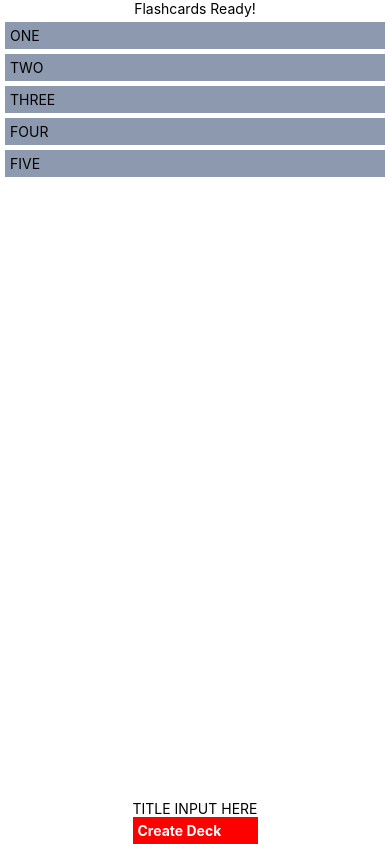
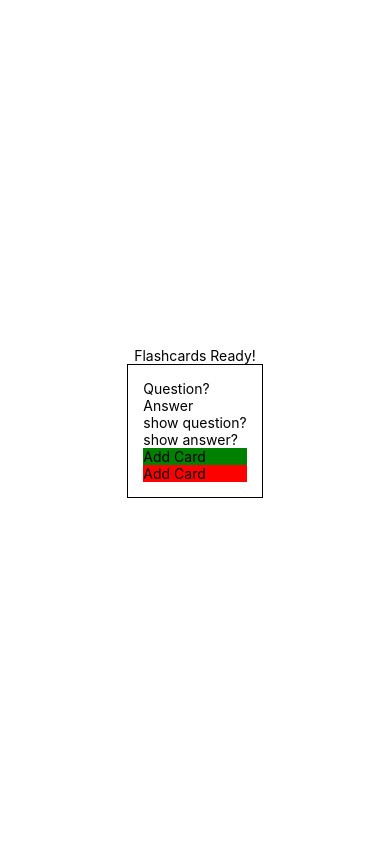
Before and after one commit to PeterPan627/Udacity-ReactND-Mobile-Flashcards, a React Native app: screen / in a window 390 px wide. Built offline with nearby package versions, Linux system fonts and the light colour scheme.

Commit message:
all screens basic structure created

```diff
--- a/App.js
+++ b/App.js
@@ -1,15 +1,17 @@
 import React from 'react';
 import { StyleSheet, Text, View } from 'react-native';
-import DeckListScreen from './components/screens/DeckListScreen';
-import AddDeckScreen from './components/screens/AddDeckScreen';
+import DeckListScreen from './components/DeckListScreen';
+import AddDeckScreen from './components/AddDeckScreen';
+import AddCardScreen from './components/AddCardScreen';
+import IndividualDeckScreen from './components/IndividualDeckScreen';
+import QuizScreen from './components/QuizScreen';
 
 export default class App extends React.Component {
   render() {
     return (
       <View style={styles.container}>
         <Text>Flashcards Ready!</Text>
-        <DeckListScreen />
-        <AddDeckScreen />
+        <QuizScreen />
       </View>
     );
   }
--- /dev/null
+++ b/components/AddCardScreen.js
@@ -0,0 +1,29 @@
+import React, { Component } from 'react';
+import { View, Text, TouchableOpacity, StyleSheet } from 'react-native';
+
+class AddCardScreen extends Component {
+  render() {
+    return (
+      <View>
+        <Text>QUESTION INPUT HERE</Text>
+        <Text>ANSWER INPUT HERE</Text>
+        <TouchableOpacity style={styles.createButton}>
+          <Text style={styles.createButtonText}>Add Card</Text>
+        </TouchableOpacity>
+      </View>
+    );
+  }
+}
+
+const styles = StyleSheet.create({
+  createButton: {
+    backgroundColor: 'red',
+    padding: 5
+  },
+  createButtonText: {
+    color: '#fff',
+    fontWeight: 'bold'
+  }
+});
+
+export default AddCardScreen;
--- a/components/screens/DeckListScreen.js
+++ b/components/DeckListScreen.js
@@ -1,6 +1,6 @@
 import React, { Component } from 'react';
 import { FlatList, StyleSheet } from 'react-native';
-import DeckListItem from '../DeckListItem';
+import DeckListItem from './DeckListItem';
 
 // temporary fake data
 const fakeDecks = [
--- /dev/null
+++ b/components/IndividualDeckScreen.js
@@ -0,0 +1,35 @@
+import React, { Component } from 'react';
+import { View, Text, StyleSheet, TouchableOpacity } from 'react-native';
+import { pantoneRed } from '../utils/colors';
+
+class IndividualDeckScreen extends Component {
+  render() {
+    return (
+      <View style={styles.deckCard}>
+        <Text>Deck Title</Text>
+        <Text>Number of cards</Text>
+        <TouchableOpacity style={styles.button}>
+          <Text>Start Quiz</Text>
+        </TouchableOpacity>
+        <TouchableOpacity style={styles.button}>
+          <Text>Add Card</Text>
+        </TouchableOpacity>
+      </View>
+    );
+  }
+}
+
+const styles = StyleSheet.create({
+  deckCard: {
+    borderStyle: 'solid',
+    borderColor: 'black',
+    borderWidth: 1,
+    padding: 15
+  },
+  button: {
+    backgroundColor: pantoneRed,
+    margin: 5
+  }
+});
+
+export default IndividualDeckScreen;
--- /dev/null
+++ b/components/QuizScreen.js
@@ -0,0 +1,39 @@
+import React, { Component } from 'react';
+import { View, Text, TouchableOpacity, StyleSheet } from 'react-native';
+
+class QuizScreen extends Component {
+  render() {
+    return (
+      <View style={styles.quizCard}>
+        <Text>Question?</Text>
+        <Text>Answer</Text>
+        <Text>show question?</Text>
+        <Text>show answer?</Text>
+        <TouchableOpacity style={styles.correctButton}>
+          <Text>Add Card</Text>
+        </TouchableOpacity>
+        <TouchableOpacity style={styles.incorrectButton}>
+          <Text>Add Card</Text>
+        </TouchableOpacity>
+      </View>
+    );
+  }
+}
+
+
+const styles = StyleSheet.create({
+  quizCard: {
+    borderStyle: 'solid',
+    borderColor: 'black',
+    borderWidth: 1,
+    padding: 15
+  },
+  correctButton: {
+    backgroundColor: 'green'
+  },
+  incorrectButton: {
+    backgroundColor: 'red'
+  }
+});
+
+export default QuizScreen;
```
Also changed, not shown: components/AddDeckScreen.js (renamed from components/screens/AddDeckScreen.js), components/screens/AddCardScreen.js (deleted), components/screens/IndividualDeckScreen.js (deleted), components/screens/QuizScreen.js (deleted).
